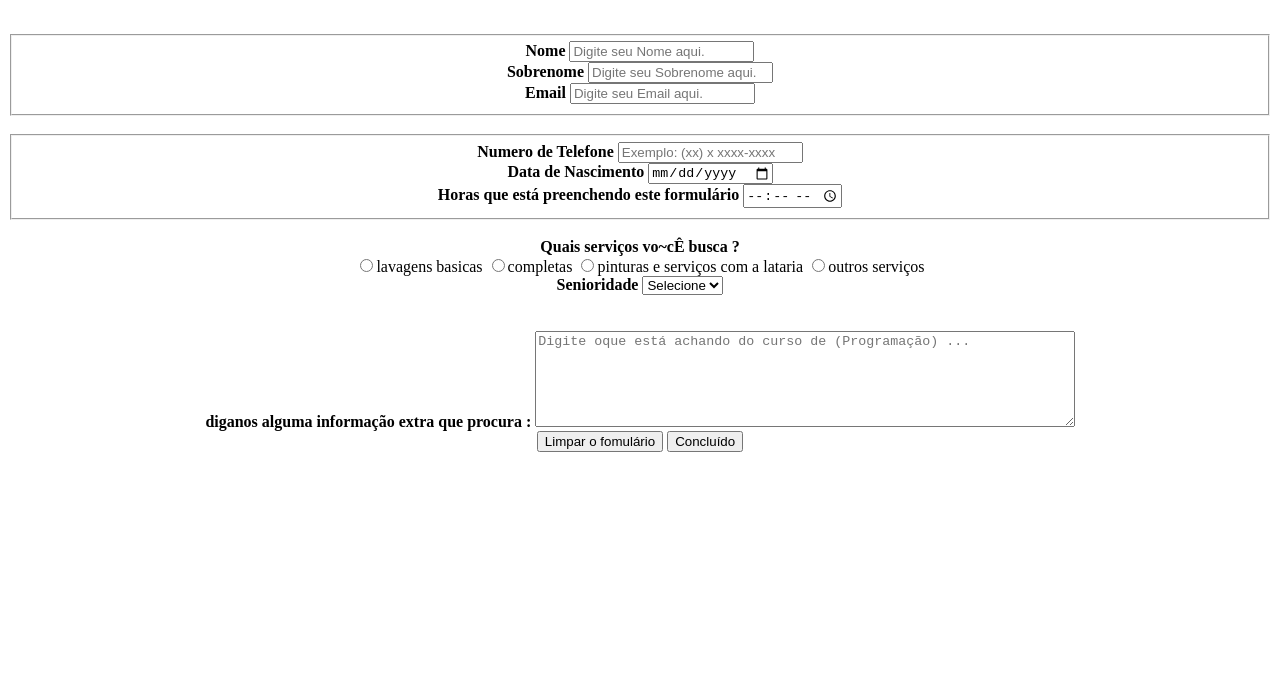
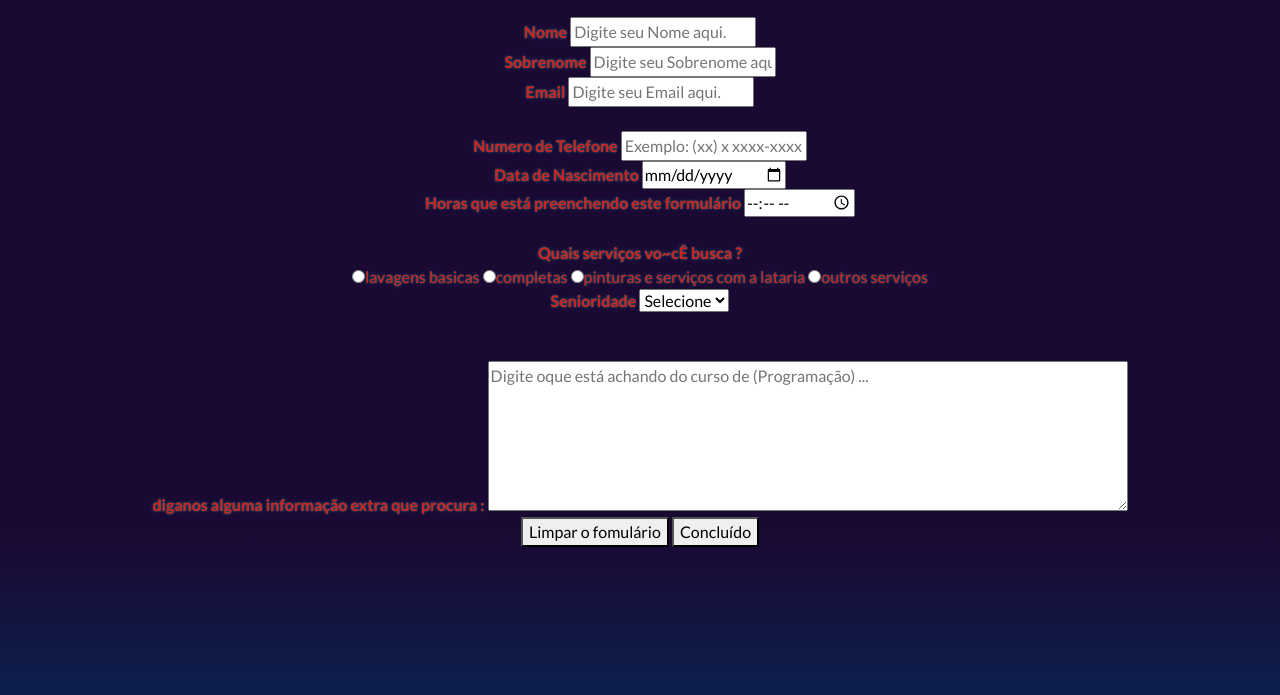
Before and after one commit to tatolucca/projeto-lava-rapido, a plain HTML site: page index.html in a window 1280 px wide. Shown: the part 105-800 px from the top of the page. Drawn offline with Linux system fonts and the light colour scheme; files that its build step writes are made by us from their sources; the site is published under a folder, as on GitHub Pages, so addresses that start at the root find nothing.

Commit message:
Update index.html

```diff
--- a/index.html
+++ b/index.html
@@ -5,8 +5,8 @@
     <meta charset="UTF-8">
     <meta name="viewport" content="width=device-width, initial-scale=1.0">
 
-    <link rel="stylesheet" type="" href="/style/vapormin.css">
-    <link rel="stylesheet" href="/style/style.css">
+    <link rel="stylesheet" type="" href="vapormin.css">
+    <link rel="stylesheet" href="style.css">
     <title>my first form</title>
 
 </head>
```
